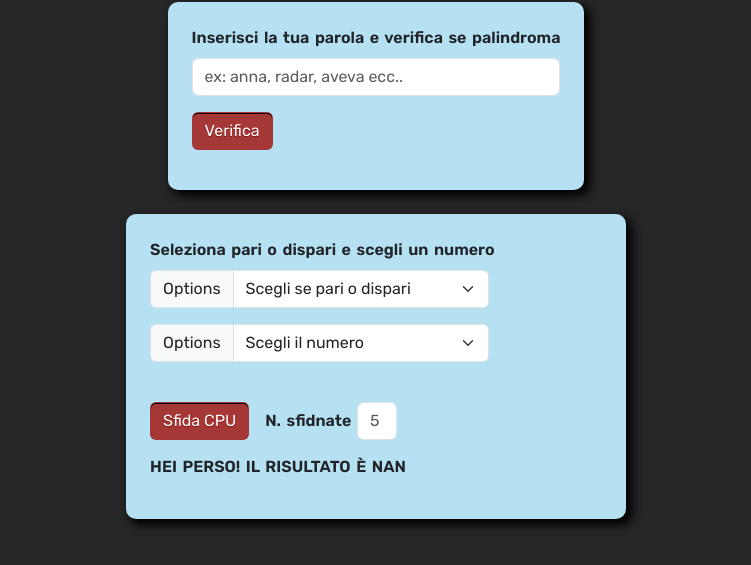
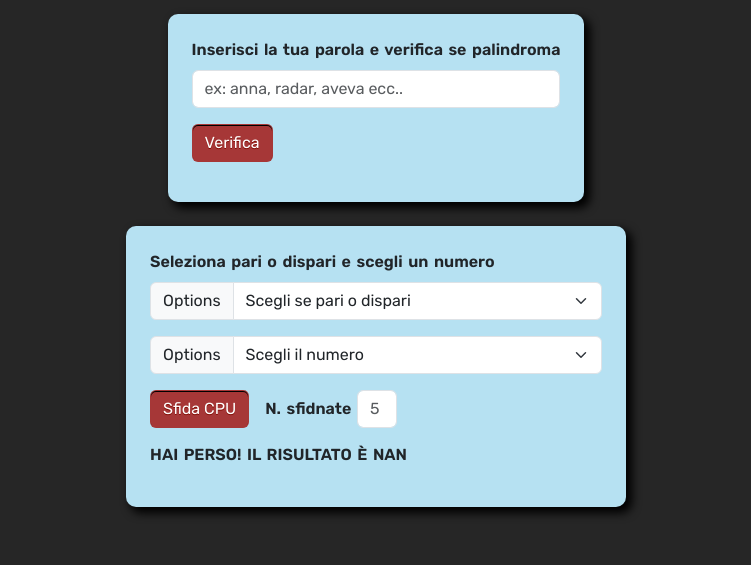
Before and after one commit to AiroldiFederico/js-paliedispari, a plain HTML site: page index.html in a window 1280 px wide. Both pictures are taken after a click on the button "Sfida CPU". Shown: the part 213-778 px from the top of the page, without its empty margins (264-1015 px from the left). Drawn offline with nearby package versions, Linux system fonts and the light colour scheme.

Commit message:
concluso - correzzione testo

```diff
--- a/asset/js/main.js
+++ b/asset/js/main.js
@@ -137,7 +137,7 @@ Button2.addEventListener("click", function() {
         document.getElementById("OutputEvenOdd").innerHTML = `Complimenti, hai vinto! il risultato è ${somma}`;
     } else {
         //risultatato negativo
-        document.getElementById("OutputEvenOdd").innerHTML = `Hei perso! il risultato è ${somma}`;
+        document.getElementById("OutputEvenOdd").innerHTML = `Hai perso! il risultato è ${somma}`;
     }
 
 
--- a/index.html
+++ b/index.html
@@ -67,13 +67,13 @@
             <section class="p-4">
 
                 <!-- palindorme -->
-                <div>
+                <div class="">
 
                     <!-- input word -->
                     <div class="mb-3">
                         <label for="Input" class="form-label">Seleziona pari o dispari e scegli un numero</label>
 
-                        <div class="input-group mb-3 w-75">
+                        <div class="input-group mb-3 ">
                             <label class="input-group-text" for="">Options</label>
                             <select class="form-select" id="InputEO">
                                 <option selected>Scegli se pari o dispari</option>
@@ -81,7 +81,7 @@
                                 <option value="2">Dispari</option>
                             </select>
                         </div>
-                        <div class="input-group mb-3 w-75">
+                        <div class="input-group mb-3 ">
                             <label class="input-group-text" for="">Options</label>
                             <select class="form-select" id="Inumero">
                                 <option selected>Scegli il numero</option>
@@ -95,9 +95,9 @@
 
 
                         <div class="d-flex mt-3 gap-3">
-                            <button type="submit" class="btn h-25 mt-4" id="btn2">Sfida CPU</button>
-                            <div class="mt-4">
-                                <label for="disabledTextInput" class="form-label d-inline">N. sfidnate</label>
+                            <button type="submit" class="btn h-25 " id="btn2">Sfida CPU</button>
+                            <div class="">
+                                <label for="disabledTextInput" class="d-inline">N. sfidnate</label>
                                 <input type="text" id="disabledTextInput" class="form-control d-inline-block" placeholder="">
                             </div>
                         </div>
```
